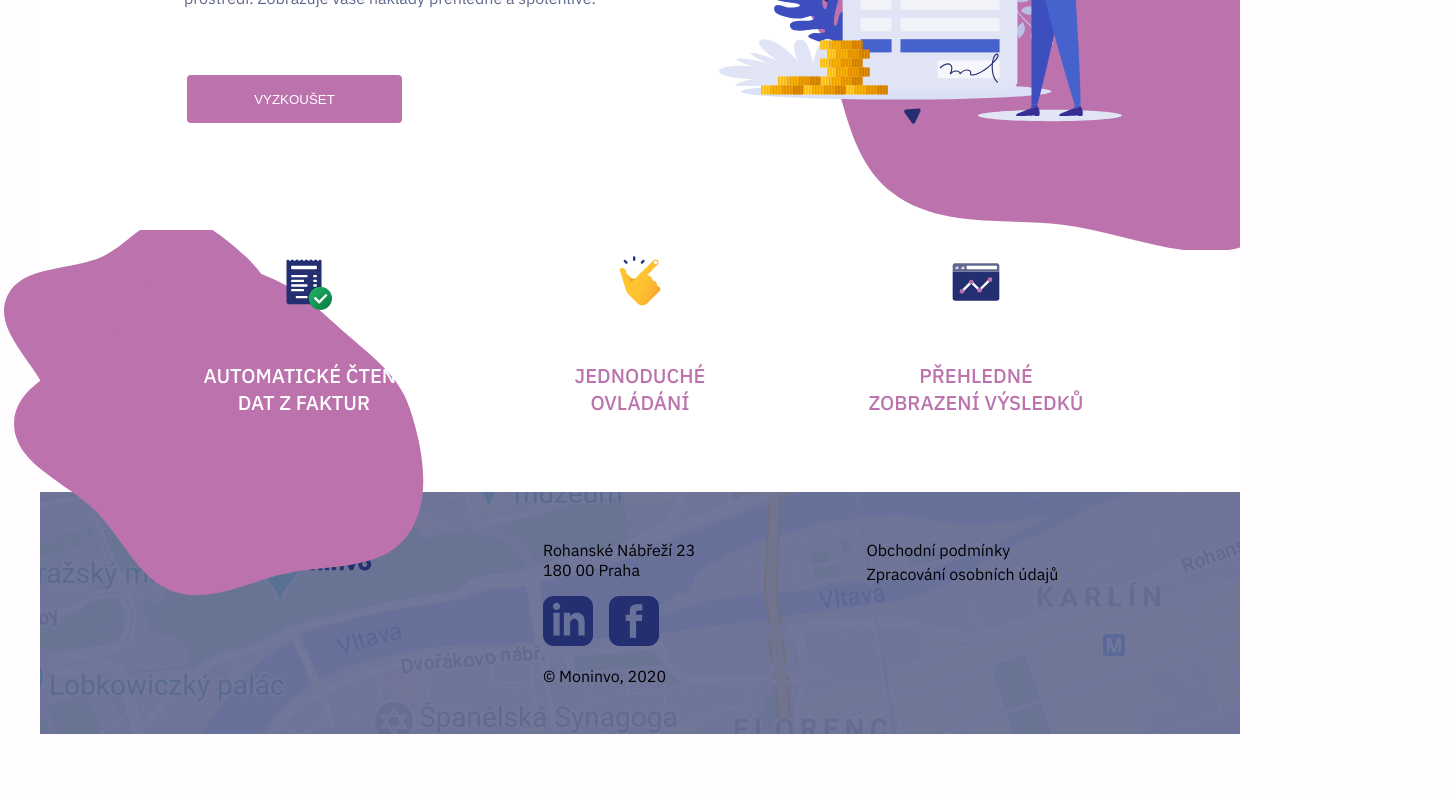
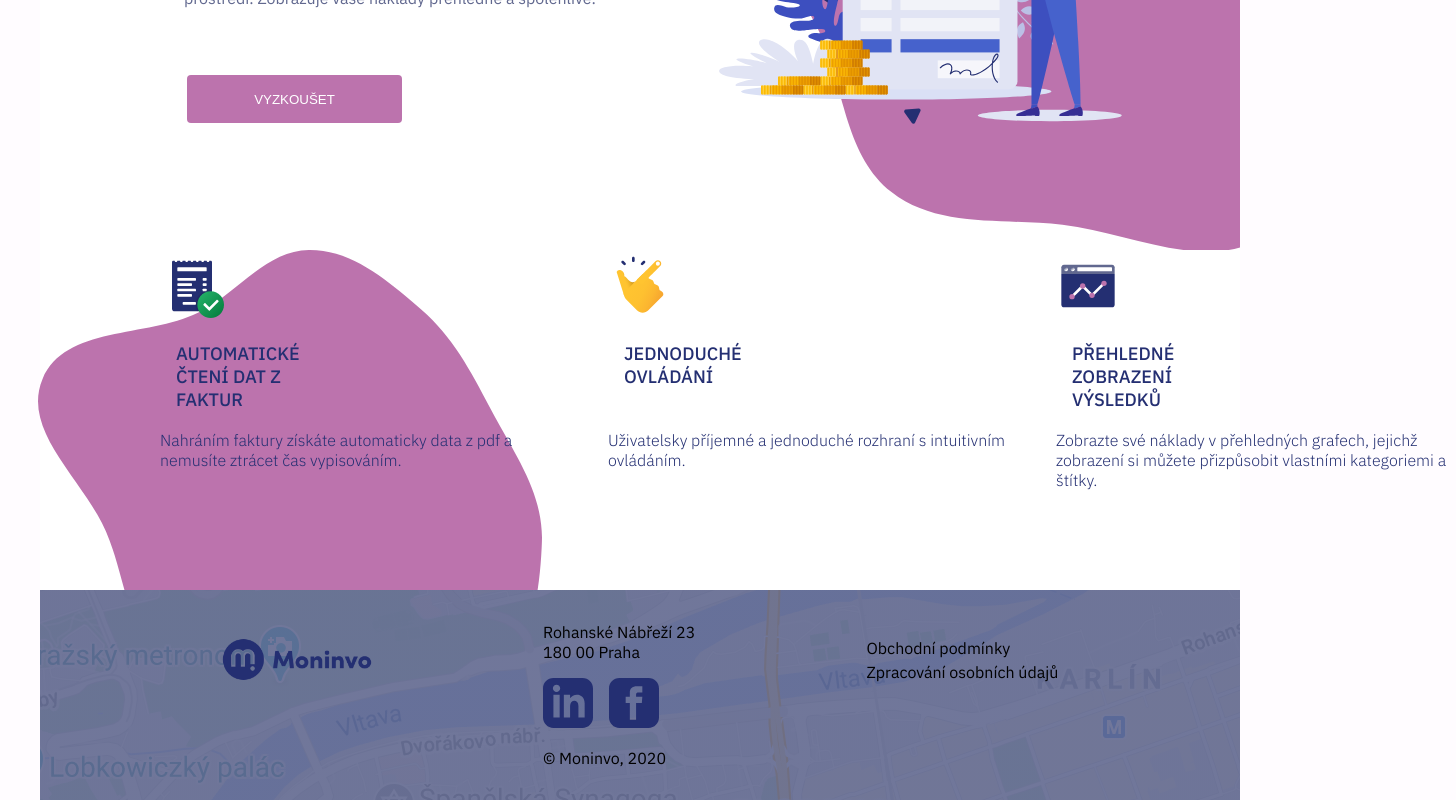
Before and after one commit to Bartoeli/moninvo, a React (Create React App) app: page /signup in a window 1280 px wide. Shown: the part 468-1268 px from the top of the page, 1456 px wide, since content can reach past the window. Before the commit the page ends 1202 px from the top, so only its background shows below. Built offline with nearby package versions, Linux system fonts and the light colour scheme.

Commit message:
dostylování whysection

```diff
--- a/src/components/Blob/blob.css
+++ b/src/components/Blob/blob.css
@@ -6,45 +6,30 @@
 .whyBlob {
   display: block;
   height: 100%;
-  width: 320px;
+  width: 100%;
   background-image: url('../../Images/HomePage/blob.svg');
   background-repeat: no-repeat;
   background-position: center;
   background-size: 100%;
-  z-index: 20;
+  /*  z-index: 20;
+ */
   position: absolute;
-  left: -160px;
-  top: 0px;
+  left: -140px;
 }
 
-@media (min-width: 340px) {
+@media (min-width: 420px) {
   .whyBlob {
-    width: 300px;
+    background-size: 90%;
+    left: -100;
+    background-position-y: 20px;
   }
 }
 
-@media (min-width: 576px) {
+@media (min-width: 1030px) {
   .whyBlob {
-    width: 330px;
-    background-size: 95%;
-    left: -140px;
+    height: 127%;
+    width: 100%;
+    background-size: 50%;
+    left: -350px;
   }
 }
-
-@media (min-width: 768px) {
-  .whyBlob::before {
-    overflow: visible;
-    content: '';
-    position: absolute;
-    width: 115%;
-    height: 140%;
-    top: 10%;
-    left: 10%;
-    z-index: 20;
-    background-image: url('../../Images/HomePage/blob.svg');
-    background-position: cover;
-    background-repeat: no-repeat;
-    background-size: 100%;
-    transform: rotate(-20deg);
-  }
-}
--- a/src/components/Footer/footer.css
+++ b/src/components/Footer/footer.css
@@ -5,6 +5,8 @@
     ),
     url('../../Images/HomePage/mapa.png');
   background-position: center center;
+  z-index: 30;
+  position: relative;
 }
 
 .flogo {
--- a/src/components/WhySection/WhySection.jsx
+++ b/src/components/WhySection/WhySection.jsx
@@ -14,44 +14,28 @@ import './whySection.css';
 
 export const WhySection = () => {
   return (
-    <>
-      <section className="whySectionMobil">
+    <section className="whySection">
       <WhyArgument
+        className="whyArgument"
         iconSrc={upload}
         iconAlt="Ikona nahrávání"
         whyText="Automatické čtení dat z faktur"
+        whyInfo="Nahráním faktury získáte automaticky data z pdf a nemusíte ztrácet čas vypisováním."
       />
       <WhyArgument
         iconSrc={easy}
         iconAlt="Ikona hodin"
         whyText="Jednoduché ovládání"
+        whyInfo="Uživatelsky příjemné a jednoduché rozhraní s intuitivním ovládáním."
       />
       <WhyArgument
+        className="whyArgument"
         iconSrc={graph}
         iconAlt="Ikona grafu"
         whyText="Přehledné zobrazení výsledků"
+        whyInfo="Zobrazte své náklady v přehledných grafech, jejichž zobrazení si můžete přizpůsobit vlastními kategoriemi a štítky."
       />
       <Blob className="whyBlob" />
     </section>
-      <section className="whySectionDesktop">
-        <WhyArgument
-          className="whyArgument whiteArgument"
-          iconSrc={upload}
-          iconAlt="Ikona nahrávání"
-          whyText="Automatické čtení dat z faktur"
-        />
-        <WhyArgument
-          iconSrc={easy}
-          iconAlt="Ikona hodin"
-          whyText="Jednoduché ovládání"
-        />
-        <WhyArgument
-          iconSrc={graph}
-          iconAlt="Ikona grafu"
-          whyText="Přehledné zobrazení výsledků"
-        />
-        <Blob className="whyBlob" />
-      </section>
-    </>
   );
 };
--- a/src/components/WhySection/whySection.css
+++ b/src/components/WhySection/whySection.css
@@ -5,11 +5,8 @@ Black: #0f0f0f
 Purple/grey: #61688F
 White: #ffffff
 */
-.whySectionDesktop {
-  display: none;
-}
 
-.whySectionMobil {
+.whySection {
   margin: 0 32px;
   display: flex;
   flex-direction: column;
@@ -17,14 +14,11 @@ White: #ffffff
 }
 
 @media (min-width: 768px) {
-  .whySectionMobil {
-    display: none;
-  }
-
-  .whySectionDesktop {
+  .whySection {
+    height: 45vh;
     display: flex;
     position: relative;
-    margin: 0 96px;
+    margin: 0px 96px;
     flex-direction: row;
     flex-basis: 100%;
   }
--- a/src/components/WhySection/whySectionComponents/WhyArgument.jsx/WhyArgument.jsx
+++ b/src/components/WhySection/whySectionComponents/WhyArgument.jsx/WhyArgument.jsx
@@ -9,6 +9,7 @@ export const WhyArgument = (props) => {
     <div className={className}>
       <img className="whyIcon" src={props.iconSrc} alt={props.iconAlt} />
       <p className="whyText">{props.whyText}</p>
+      <p className="whyInfo">{props.whyInfo}</p>
     </div>
   );
 };
--- a/src/components/WhySection/whySectionComponents/WhyArgument.jsx/whyArgument.css
+++ b/src/components/WhySection/whySectionComponents/WhyArgument.jsx/whyArgument.css
@@ -5,10 +5,15 @@ Black: #0f0f0f
 Purple/grey: #61688F
 White: #ffffff
 */
+p {
+  margin: 0;
+}
 
 .whyArgument {
   display: flex;
   justify-content: space-between;
+
+  align-items: start;
   margin: 24px 0;
   z-index: 50;
 }
@@ -19,33 +24,68 @@ White: #ffffff
 }
 
 .whyText {
+  font-size: 14px;
   color: #242f72;
   font-weight: 500;
-  flex-basis: 80%;
+  width: 150px;
+  margin-left: 16px;
+  margin-right: 16px;
+}
+
+.whyInfo {
+  color: #242f72;
+  font-size: 14px;
+  font-weight: 300;
+  justify-self: baseline;
+}
+
+@media (min-width: 500px) {
+  .whyArgument {
+    align-items: start;
+    justify-content: space-between;
+  }
+
+  .whyIcon {
+    width: 44px;
+    height: 44px;
+  }
+
+  .whyText {
+    font-size: 16px;
+    width: 170px;
+    margin-left: 16px;
+    margin-right: 16px;
+  }
+
+  .whyInfo {
+    font-size: 16px;
+    width: 400px;
+  }
 }
 
 @media (min-width: 768px) {
   .whyArgument {
     flex-direction: column;
-    justify-content: center;
-    align-items: center;
+    justify-content: flex-start;
+    align-items: flex-start;
     flex: 1 0 30%;
-    margin: 16px;
+    margin: 24px;
   }
 
   .whyText {
-    text-align: center;
-    padding: 24px;
     font-size: 18px;
+    height: 56px;
+    padding: 24px 0;
   }
 
   .whyIcon {
     flex-shrink: 0;
-    width: 48px;
-    height: 48px;
+    width: 56px;
+    height: 56px;
   }
-  .whiteArgument .whyText {
-    color: #ffffff;
+
+  .whyInfo {
+    font-size: 16px;
   }
 }
 
@@ -55,13 +95,13 @@ White: #ffffff
     margin: 24px;
   }
   .whyText {
-    color: #bc73ad;
     text-transform: uppercase;
-    padding: 32px;
-    font-size: 20px;
+    font-size: 18px;
+    height: 64px;
   }
+
   .whyIcon {
-    width: 56px;
-    height: 56px;
+    width: 64px;
+    height: 64px;
   }
 }
```
Lines whose indentation alone changed are shown as unchanged.
